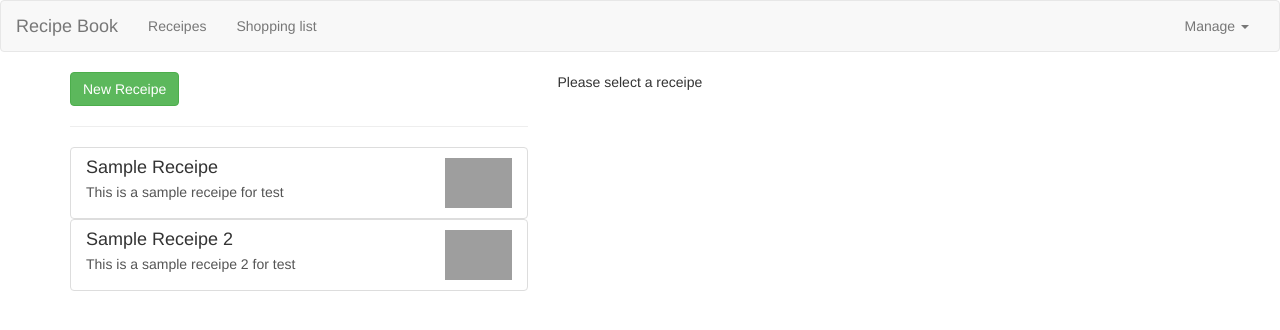
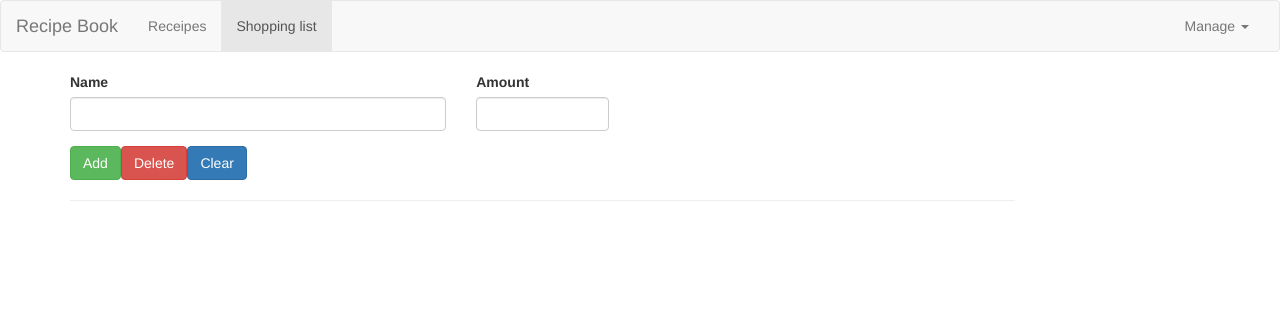
Before and after one commit to binlu999/my-openboard, an Angular app in the folder openboard-frontend/clcc/: page /shopping-list in a window 1280 px wide. Shown: the top 330 px of the page. Built offline with nearby package versions, Linux system fonts and the light colour scheme; grey boxes are pictures that could not be loaded.

Commit message:
add router

```diff
--- /dev/null
+++ b/openboard-frontend/clcc/src/app/app-routing.module.ts
@@ -0,0 +1,17 @@
+import { ShoppingListComponent } from './shopping-list/shopping-list.component';
+import { ReceipesComponent } from './receipes/receipes.component';
+import { NgModule } from "@angular/core";
+import { RouterModule, Routes } from "@angular/router";
+
+const appRoutes:Routes=[
+    {path:'', redirectTo:'receipes', pathMatch:'full'},
+    {path: 'receipes', component:ReceipesComponent},
+    {path:'shopping-list',component:ShoppingListComponent}
+];
+@NgModule({
+    imports:[RouterModule.forRoot(appRoutes)],
+    exports:[RouterModule]
+})
+export class AppRoutingModule{
+
+}
--- a/openboard-frontend/clcc/src/app/app.component.html
+++ b/openboard-frontend/clcc/src/app/app.component.html
@@ -2,8 +2,7 @@
 <div class="container">
   <div class="row">
     <div class="col-md-12">
-      <app-receipes *ngIf="loadedFeature === 'Receipe'" ></app-receipes>
-      <app-shopping-list *ngIf="loadedFeature !== 'Receipe'"></app-shopping-list>
+     <router-outlet></router-outlet>
     </div>
   </div>
 </div>
--- a/openboard-frontend/clcc/src/app/app.module.ts
+++ b/openboard-frontend/clcc/src/app/app.module.ts
@@ -1,3 +1,4 @@
+import { AppRoutingModule } from './app-routing.module';
 import { NgModule } from '@angular/core';
 import { BrowserModule } from '@angular/platform-browser';
 
@@ -26,7 +27,8 @@ import { DropdownDirective } from './shared/dropdown.directive';
   ],
   imports: [
     BrowserModule,
-    FormsModule
+    FormsModule,
+    AppRoutingModule
   ],
   providers: [],
   bootstrap: [AppComponent]
--- a/openboard-frontend/clcc/src/app/header/header.component.html
+++ b/openboard-frontend/clcc/src/app/header/header.component.html
@@ -15,8 +15,8 @@
         <div class="navbar-collapse" [class.collapse]="collapsed"
         (window:resize)="collapsed = true" >
             <ul class="nav navbar-nav">
-                <li><a href="#" (click)="onMenuClick('Receipe')">Receipes</a></li>
-                <li><a href="#" (click)="onMenuClick('Shopping List')">Shopping list</a></li>
+                <li routerLinkActive="active"><a routerLink="/receipes">Receipes</a></li>
+                <li routerLinkActive="active"><a routerLink="/shopping-list">Shopping list</a></li>
             </ul>
             <ul class="nav navbar-nav navbar-right">
                 <li class="dropdown" appDropdown>
--- a/openboard-frontend/clcc/src/app/header/header.component.ts
+++ b/openboard-frontend/clcc/src/app/header/header.component.ts
@@ -5,10 +5,5 @@ import { Component, EventEmitter, Output } from "@angular/core";
     templateUrl:"./header.component.html"
 })
 export class HeaderComponent{
-    @Output() featureSelected=new EventEmitter<string>();
     collapsed = true;
-
-    onMenuClick(selected:string){
-        this.featureSelected.emit(selected);
-    }
 }
```
